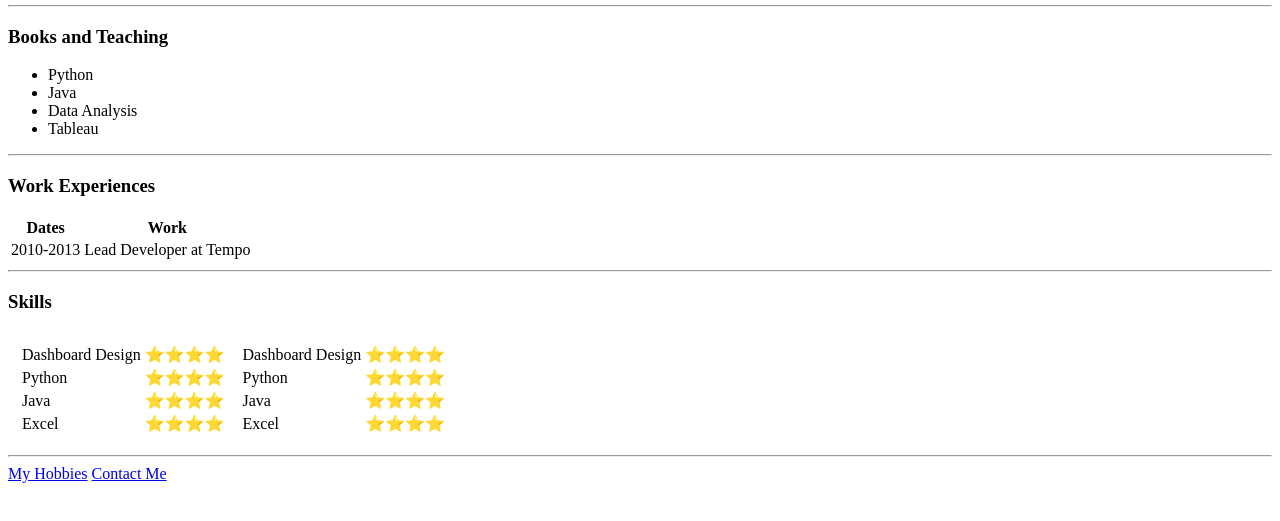
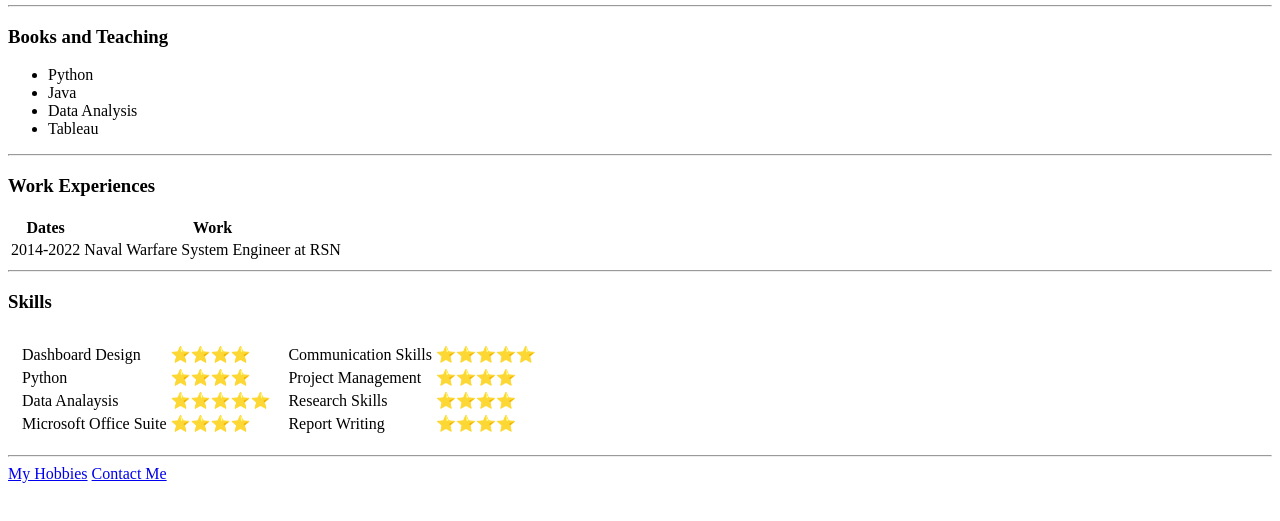
Before and after one commit to jasontan89/CV2022, a plain HTML site: page index.html in a window 1280 px wide. Shown: the part 207-728 px from the top of the page. Drawn offline with Linux system fonts and the light colour scheme.

Commit message:
update index.html

```diff
--- a/index.html
+++ b/index.html
@@ -31,8 +31,8 @@
         </thead>
         <tbody>
         <tr>
-            <td>2010-2013</td>
-            <td>Lead Developer at Tempo</td>
+            <td>2014-2022</td>
+            <td>Naval Warfare System Engineer at RSN</td>
         </tr>
         </tbody>
     </table>
@@ -51,11 +51,11 @@
                         <td>⭐⭐⭐⭐</td>
                     </tr>
                             <tr>
-                        <td>Java</td>
-                        <td>⭐⭐⭐⭐</td>
+                        <td>Data Analaysis</td>
+                        <td>⭐⭐⭐⭐⭐</td>
                     </tr>
                             <tr>
-                        <td>Excel</td>
+                        <td>Microsoft Office Suite</td>
                         <td>⭐⭐⭐⭐</td>
                     </tr>
                 </table>
@@ -63,19 +63,19 @@
             <td>
                  <table>
                     <tr>
-                        <td>Dashboard Design </td>
-                        <td>⭐⭐⭐⭐</td>
+                        <td>Communication Skills </td>
+                        <td>⭐⭐⭐⭐⭐</td>
                     </tr>
                     <tr>
-                        <td>Python</td>
+                        <td>Project Management</td>
                         <td>⭐⭐⭐⭐</td>
                     </tr>
                             <tr>
-                        <td>Java</td>
+                        <td>Research Skills</td>
                         <td>⭐⭐⭐⭐</td>
                     </tr>
                             <tr>
-                        <td>Excel</td>
+                        <td>Report Writing</td>
                         <td>⭐⭐⭐⭐</td>
                     </tr>
                 </table>
```
